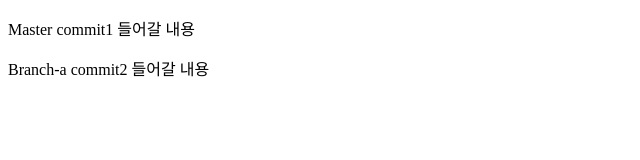
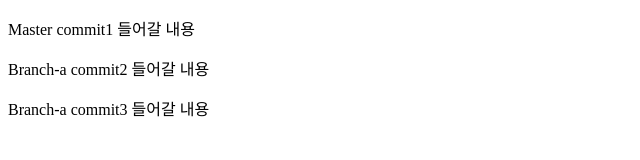
Before and after one commit to kimjunha2312/git_q1_kjh_test, a plain HTML site: page index.html in a window 1280 px wide. Shown: the whole page, without its empty margins (0-640 px from the left). Drawn offline with Linux system fonts and the light colour scheme.

Commit message:
branch-a commit 3

```diff
--- a/index.html
+++ b/index.html
@@ -4,5 +4,6 @@
   <body>
     <p>Master commit1 들어갈 내용</p>
     <p>Branch-a commit2 들어갈 내용</p>
+    <p>Branch-a commit3 들어갈 내용</p>
   </body>
 </html>
```
